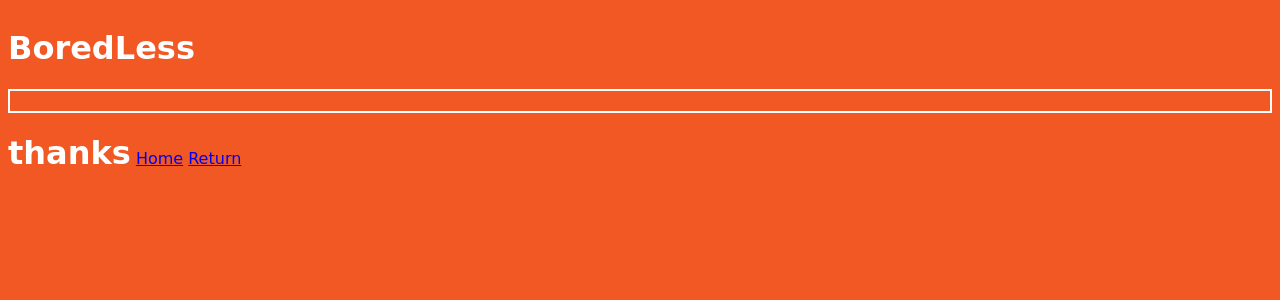
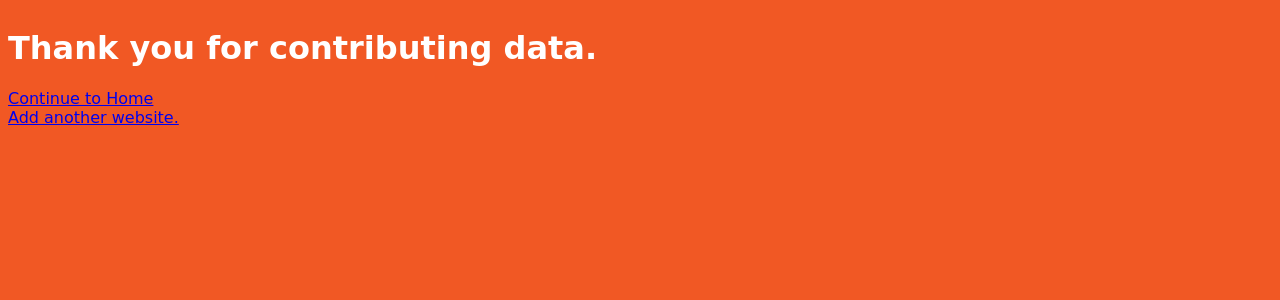
Before and after one commit to gracepfohl/BoredLess, a Django app: template templates/thanks.html in a window 1280 px wide. Shown: the top 300 px of the page. Run offline with Django 3.2, Linux system fonts and the light colour scheme; the template is opened without the code that fills it, so the values that code supplies are empty.

Commit message:
Updated Everything

```diff
--- a/app.yaml
+++ b/app.yaml
@@ -1,5 +1,3 @@
-application: userapp
-version: 1
 runtime: python27
 api_version: 1
 threadsafe: yes
--- a/templates/comments.html
+++ b/templates/comments.html
@@ -13,7 +13,7 @@
   <div class="pagetitle">
     <h1>BoredLess</h1>
     <br>
-    <h1>Comments PAGE</h1>
+    <h1>Please leave a comment on your recent visit.</h1>
     <form method="post" action="/new_comment">
       Comment:<br>
       <input type="text" name="sent_comment" value="Comment">
--- a/templates/history.html
+++ b/templates/history.html
@@ -22,7 +22,7 @@
 
 <body>
 
-  <h1>History</h1>
+  <h1>Your History</h1>
   {% for each_visit in visit_info %}
   <h2>Feeling: {{each_visit.visit_feeling}}</h2>
   <h3>Website: {{each_visit.visit_url}}</h3>
--- a/templates/home.html
+++ b/templates/home.html
@@ -12,7 +12,7 @@
     <h1>BoredLess</h1>
     <br>
     <h1>HOME PAGE</h1>
-    <h1>Choose a feeling: </h1>
+    <br>
     <form method="post" action="/comments">
       <h3>Select a feeling: </h3>
       <select name="sent_feeling">
@@ -23,7 +23,7 @@
 
       </select>
 
-      <input type="submit" value="Go to Website">
+      <input type="submit" value="Go!">
       <!-- <input onClick="window.location.href='{{sent_url}}'" type="submit" Value="Go"> -->
     </form>
     <a href="/">Return</a>
--- a/templates/index.html
+++ b/templates/index.html
@@ -22,6 +22,7 @@
        <h1>BoredLess</h1>
      </div>
       <h1>INDEX </h1>
+      <br>
      <h1>Add Data to the website</h1>
      <form method="post" action="/thanks">
        <h3>Select a feeling: </h3>
@@ -32,7 +33,8 @@
           <option value="intuitive">intuitive</option>
 
         </select>
-        <input type="text" name="entered_url" value="Entered URL">
+        <h3>Please enter a url in https:// format! </h3>
+        <input type="text" name="entered_url" required>
 
        <input type="submit" value="Submit">
      </form>
--- a/templates/thanks.html
+++ b/templates/thanks.html
@@ -20,14 +20,12 @@
 </head>
 
 <body>
-  <div class="pagetitle">
-    <h1>BoredLess</h1>
-  </div>
-  <div class="main">
-  </div>
-  <h1>thanks</h1>
-  <a href="/home">Home</a>
-  <a href="/">Return</a>
+
+  <h1>Thank you for contributing data.</h1>
+  <br>
+  <a href="/home">Continue to Home</a>
+  <br>
+  <a href="/">Add another website. </a>
 </body>
 
 </html>
```
Also changed, not shown: main.py (+3 -45 lines).
